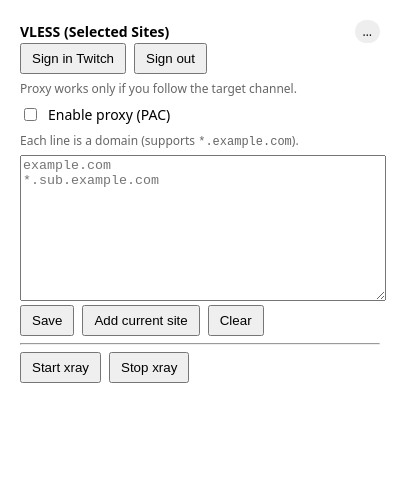
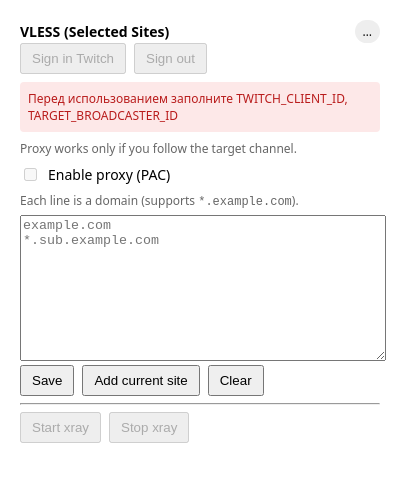
Before and after one commit to RjMilk/twitch-vless-extension, a browser extension: page extension/popup.html in a window 400 px wide. Drawn offline with Linux system fonts and the light colour scheme.

Commit message:
Add setup instructions and config guard for extension

```diff
--- a/extension/config.js
+++ b/extension/config.js
@@ -1,8 +1,19 @@
+const REDIRECT_URI = (() => {
+  try {
+    if (chrome?.identity?.getRedirectURL) {
+      return chrome.identity.getRedirectURL();
+    }
+  } catch (_) {
+    // ignore – fall back to placeholder
+  }
+  return "https://__EXTENSION_ID__.chromiumapp.org/";
+})();
+
 export const CONFIG = {
   // Twitch OAuth
   TWITCH_CLIENT_ID: "REPLACE_WITH_TWITCH_CLIENT_ID",
   // Register this in Twitch console:
-  TWITCH_REDIRECT_URI: "https://__EXTENSION_ID__.chromiumapp.org/",
+  TWITCH_REDIRECT_URI: REDIRECT_URI,
   TWITCH_SCOPES: ["user:read:follows"],
 
   // Twitch gate (must follow this channel to enable proxy)
--- a/extension/popup.html
+++ b/extension/popup.html
@@ -15,6 +15,10 @@
   <div class="row gap">
     <button id="signin">Sign in Twitch</button>
     <button id="signout">Sign out</button>
+  </div>
+
+  <div id="configWarning" class="alert error" hidden>
+    Перед использованием заполните значения в <code>config.js</code> и перезапустите расширение.
   </div>
 
   <div class="hint">Proxy works only if you follow the target channel.</div>
--- a/extension/popup.js
+++ b/extension/popup.js
@@ -4,6 +4,42 @@
 const ta = $("#domains");
 const enabled = $("#enabled");
 const pill = $("#twitchStatus");
+const signin = $("#signin");
+const signout = $("#signout");
+const startBtn = $("#startXray");
+const stopBtn = $("#stopXray");
+const configWarning = $("#configWarning");
+
+function hasPlaceholder(value) {
+  return typeof value === "string" && /REPLACE_WITH/.test(value);
+}
+
+function updateConfigState() {
+  const missing = [];
+  if (!CONFIG.TWITCH_CLIENT_ID || hasPlaceholder(CONFIG.TWITCH_CLIENT_ID)) {
+    missing.push("TWITCH_CLIENT_ID");
+  }
+  if (!CONFIG.TARGET_BROADCASTER_ID || hasPlaceholder(CONFIG.TARGET_BROADCASTER_ID)) {
+    missing.push("TARGET_BROADCASTER_ID");
+  }
+
+  const ok = missing.length === 0;
+  if (configWarning) {
+    configWarning.hidden = ok;
+    if (!ok) {
+      configWarning.textContent = `Перед использованием заполните ${missing.join(", ")}`;
+    }
+  }
+
+  [signin, signout, startBtn, stopBtn].forEach(el => { if (el) el.disabled = !ok; });
+  if (enabled) {
+    enabled.disabled = !ok;
+    if (!ok) enabled.checked = false;
+  }
+  return ok;
+}
+
+updateConfigState();
 
 function setPill(state, text) {
   pill.classList.remove("ok","warn");
@@ -15,6 +51,8 @@
 async function load() {
   const res = await chrome.runtime.sendMessage({ type: "GET_DOMAINS" });
   ta.value = (res.domains || []).join("\n");
+
+  updateConfigState();
 
   chrome.proxy.settings.get({ incognito: false }, details => {
     enabled.checked = details?.value?.mode === "pac_script";
--- a/extension/styles.css
+++ b/extension/styles.css
@@ -10,3 +10,5 @@
 .pill.ok { background:#d1fadf; }
 .pill.warn { background:#fee2e2; }
 .toggle { display:flex; gap:8px; align-items:center; margin:8px 0; }
+.alert { margin:8px 0; padding:8px; border-radius:4px; font-size:12px; }
+.alert.error { background:#fde8e8; color:#b91c1c; }
```
Also changed, not shown: extension/background.js (+8 -0 lines), native-host/vless_host.js (+24 -3 lines), README.md (added).
